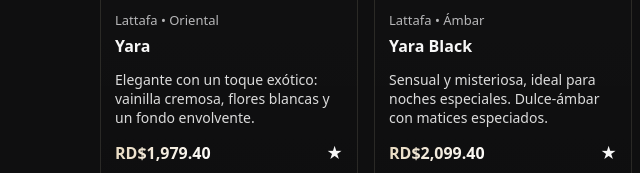
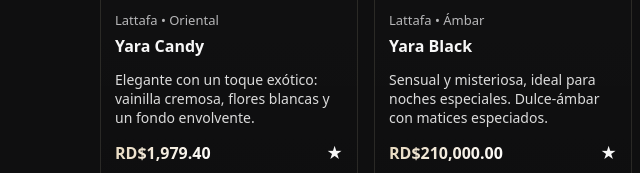
Before and after one commit to trinidadyudeily-max/La-Esencia-Perfumer-a, a plain HTML site: page index.html in a window 1280 px wide. Shown: the part 614-787 px from the top of the page, 0-640 px from the left. Drawn offline with Linux system fonts and the light colour scheme.

Commit message:
Update index.html

```diff
--- a/index.html
+++ b/index.html
@@ -125,21 +125,21 @@
     // 👉 Catálogo de ejemplo (edítalo o reemplázalo por JSON propio)
     const PRODUCTS = [
       {
-        id: 'yara',
-        nombre: 'Yara', marca: 'Lattafa', familia: 'Oriental',
+        id: 'yara Candy',
+        nombre: 'Yara Candy ', marca: 'Lattafa', familia: 'Oriental',
         desc: 'Elegante con un toque exótico: vainilla cremosa, flores blancas y un fondo envolvente.',
         precio: 32.99,
         popular: true,
-        imagen: 'https://images.unsplash.com/photo-1594035910387-fea47794261f?q=80&w=1200&auto=format&fit=crop',
+        imagen: 'https://perfumescardales.com.ar/wp-content/uploads/2024/10/Perfumes-Decants-55.jpg',
         etiqueta: 'Top ventas'
       },
       {
         id: 'yara-black',
         nombre: 'Yara Black', marca: 'Lattafa', familia: 'Ámbar',
         desc: 'Sensual y misteriosa, ideal para noches especiales. Dulce-ámbar con matices especiados.',
-        precio: 34.99,
+        precio: 3500.00,
         popular: true,
-        imagen: 'https://images.unsplash.com/photo-1594035910387-fea47794261f?q=80&w=1200&auto=format&fit=crop',
+        imagen: 'https://opulensi.com/cdn/shop/files/AsadBanner.jpg?v=1683748573&width=1946',
         etiqueta: 'Nuevo'
       },
       {
@@ -148,7 +148,7 @@
         desc: 'Salida cítrica vibrante con corazón ahumado. Proyección potente y gran duración.',
         precio: 39.90,
         popular: true,
-        imagen: 'https://images.unsplash.com/photo-1556228720-195a672e8a03?q=80&w=1200&auto=format&fit=crop',
+        imagen: 'https://m.media-amazon.com/images/I/616YR2PeigL._SL1500_.jpg',
         etiqueta: 'Best value'
       },
       {
@@ -157,15 +157,15 @@
         desc: 'Acuática y moderna con toques amaderados. Perfecta para uso diario.',
         precio: 68.00,
         popular: false,
-        imagen: 'https://images.unsplash.com/photo-1602971242235-8fceea6b7453?q=80&w=1200&auto=format&fit=crop'
+        imagen: 'https://tse2.mm.bing.net/th/id/OIP.lPiZuIeY19Qdiy5DsuKJFwHaHa?rs=1&pid=ImgDetMain&o=7&rm=3'
       },
       {
         id: 'good-girl',
-        nombre: 'Good Girl', marca: 'Carolina Herrera', familia: 'Gourmand',
+        nombre: 'Good Girl Blush Elixir', marca: 'Carolina Herrera', familia: 'Gourmand',
         desc: 'Dulce, adictiva y sofisticada. Ideal para ocasiones especiales.',
         precio: 96.00,
         popular: false,
-        imagen: 'https://images.unsplash.com/photo-1520975708797-2f2be0f0a3d0?q=80&w=1200&auto=format&fit=crop'
+        imagen: 'https://tse1.mm.bing.net/th/id/OIP.TZMRcm4jKVBv_ArcDSGWIgHaIT?rs=1&pid=ImgDetMain&o=7&rm=3'
       },
       {
         id: 'sauvage',
```
